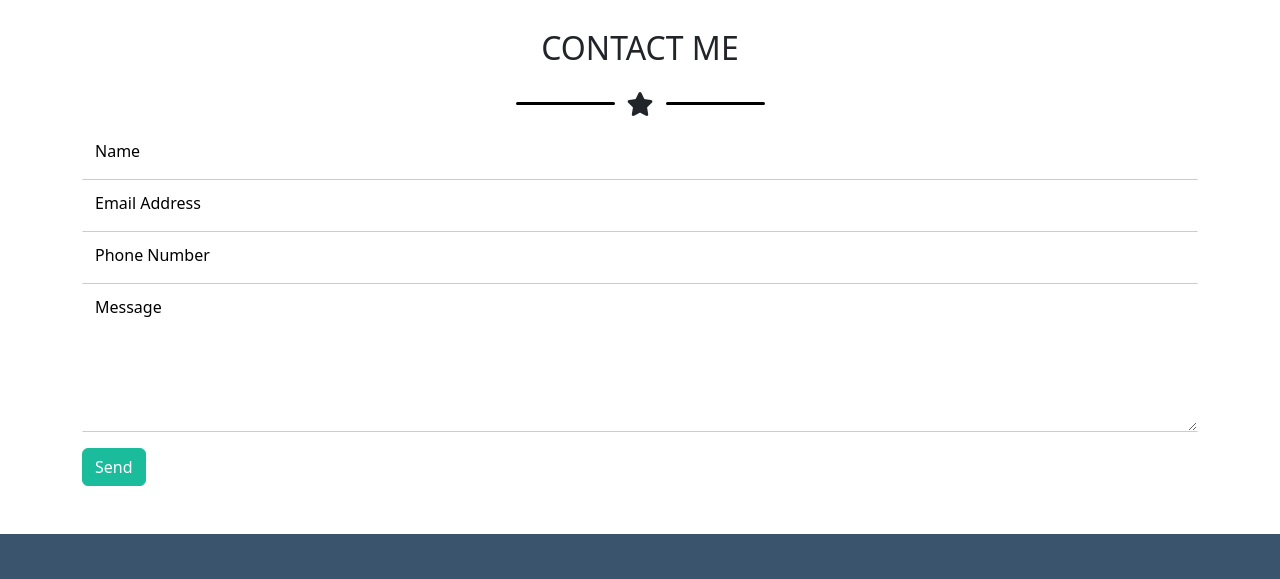
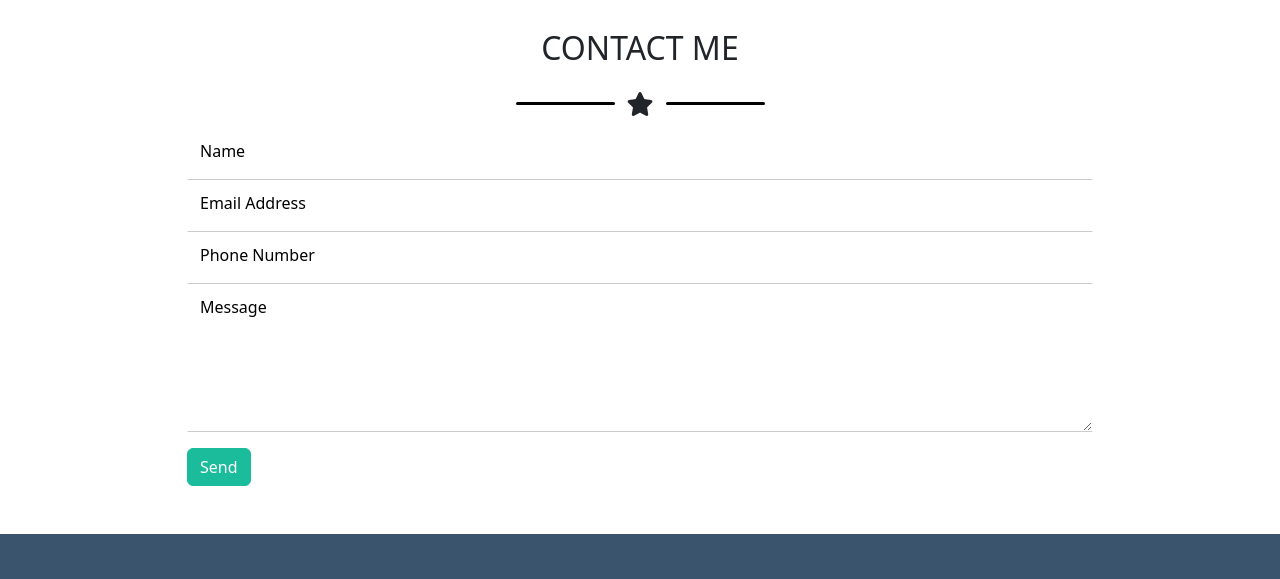
Before and after one commit to christiansaccani/html-css-bootstrap-freelancer, a plain HTML site: page index.html in a window 1280 px wide. Shown: the part 1760-2339 px from the top of the page. Drawn offline with nearby package versions, Linux system fonts and the light colour scheme.

Commit message:
Exercise Done! (form size fix)

```diff
--- a/index.html
+++ b/index.html
@@ -127,8 +127,8 @@
                     <hr class="col-5 border-black w-100 rounded-3 m-0 border-3">
                 </div>
 
-
-                <form class="w-100">
+                <div class="row w-100 justify-content-center">
+                    <form class="col-10">
                         <div class="mb-1">
                             <input type="text" class="form-control my_form_input pb-3 rounded-0" id="inputName" aria-describedby="emailHelp" placeholder="Name">
                         </div>
@@ -143,6 +143,7 @@
                         </div>
                         <button type="submit" class="btn btn-success my_btn_color">Send</button>
                     </form>
+                </div>
             </div>
 
         </div>
```
Lines whose indentation alone changed are shown as unchanged.
